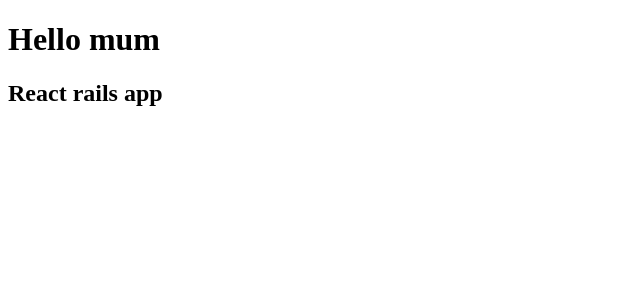
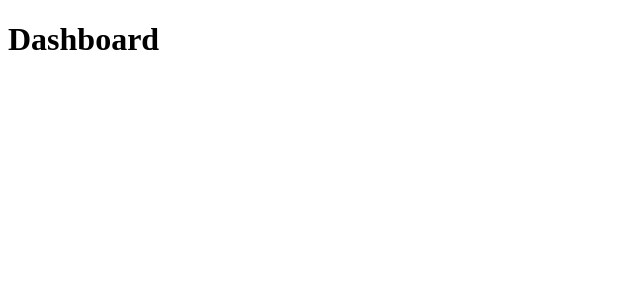
Before and after one commit to Khalidltf/react-rails-app, a React (Vite) app: page /dashboard in a window 1280 px wide. Shown: the top 300 px of the page, without its empty margins (0-640 px from the left). Built offline with nearby package versions, Linux system fonts and the light colour scheme.

Commit message:
Generating and Configuring the React JS Application

```diff
--- a/package.json
+++ b/package.json
@@ -10,8 +10,10 @@
     "preview": "vite preview"
   },
   "dependencies": {
+    "axios": "^1.7.2",
     "react": "^18.2.0",
-    "react-dom": "^18.2.0"
+    "react-dom": "^18.2.0",
+    "react-router-dom": "^6.23.1"
   },
   "devDependencies": {
     "@types/react": "^18.2.66",
--- a/src/App.jsx
+++ b/src/App.jsx
@@ -1,11 +1,16 @@
+import { BrowserRouter as Router, Route, Routes } from "react-router-dom";
+import Home from "./components/Home";
+import Dashboard from "./components/Dashboard";
 import "./App.css";
 
 function App() {
   return (
-    <>
-      <h1>Hello mum</h1>
-      <h2>React rails app</h2>
-    </>
+    <Router>
+      <Routes>
+        <Route path="/" element={<Home />} />
+        <Route path="/dashboard" element={<Dashboard />} />
+      </Routes>
+    </Router>
   );
 }
 
--- a/src/components/Dashboard.jsx
+++ b/src/components/Dashboard.jsx
@@ -0,0 +1,11 @@
+import "./Dashboard.css";
+
+function Dashboard() {
+  return (
+    <>
+      <h1>Dashboard</h1>
+    </>
+  );
+}
+
+export default Dashboard;
--- a/src/components/Home.jsx
+++ b/src/components/Home.jsx
@@ -0,0 +1,11 @@
+import "./Home.css";
+
+function Home() {
+  return (
+    <>
+      <h1>Home</h1>
+    </>
+  );
+}
+
+export default Home;
```
Also changed, not shown: src/components/Dashboard.css (added), src/components/Home.css (added), 1 other file (tests, documents, lock files or other folders).
